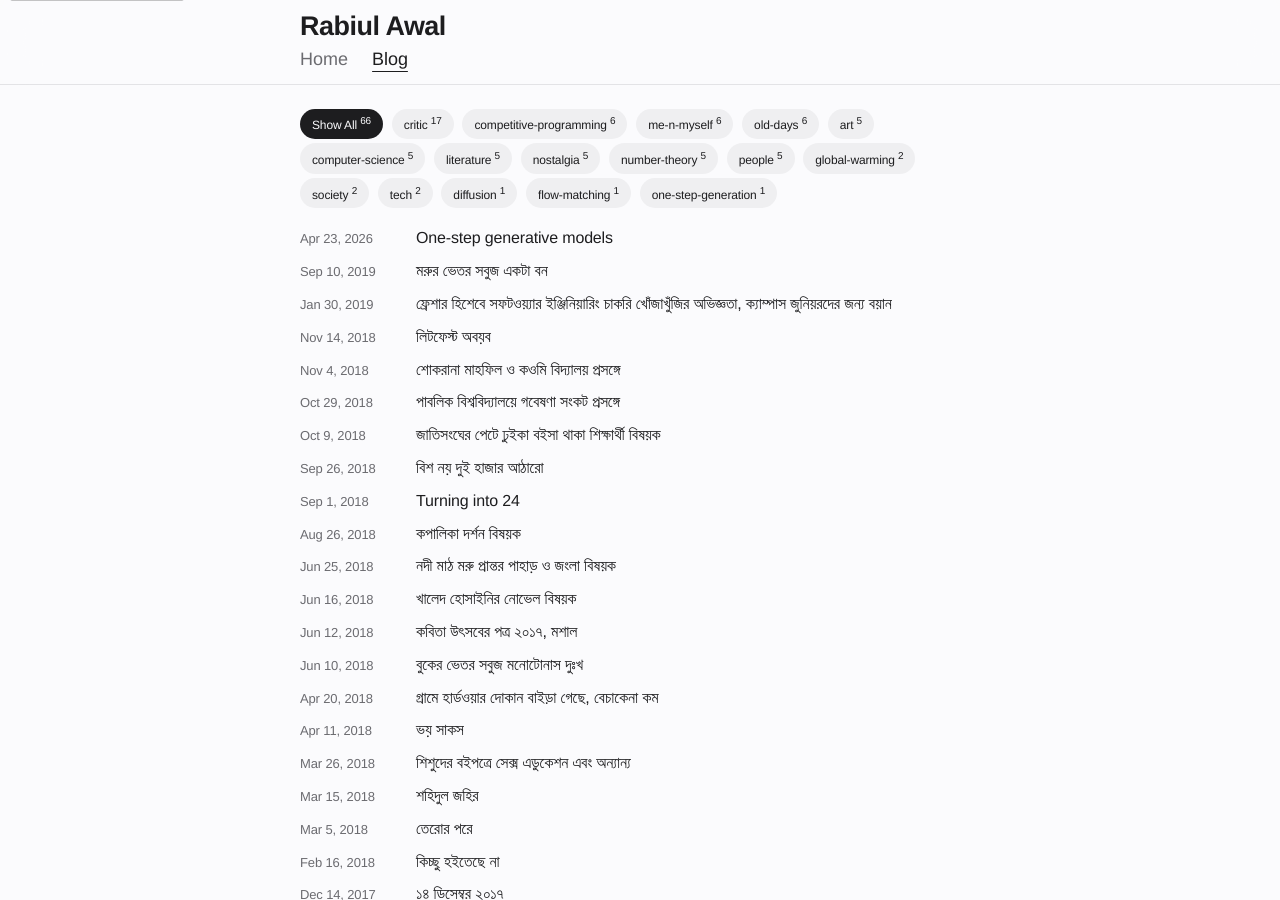
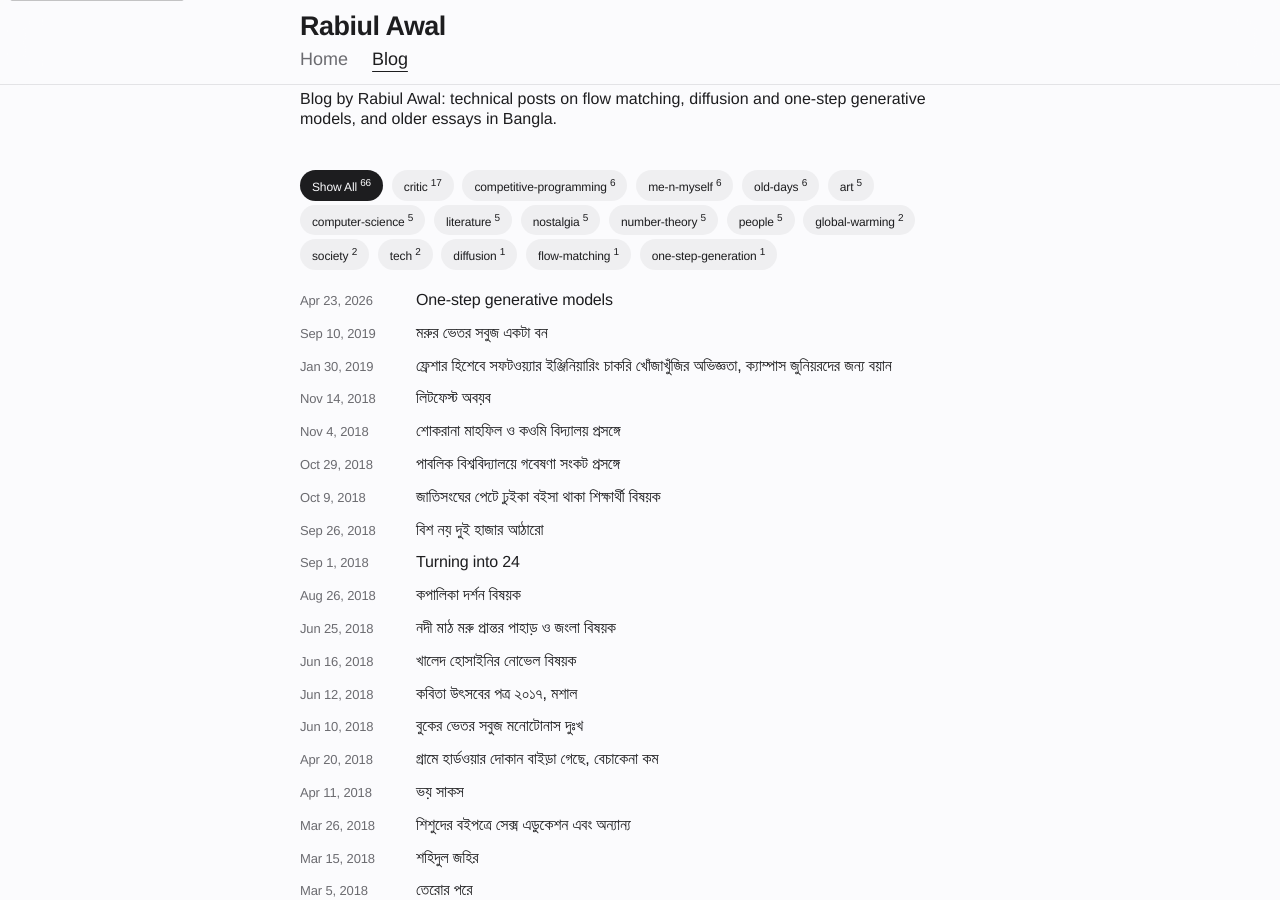
Before and after one commit to rabiulcste/rabiulcste.github.io, a Jekyll site: the page built from archive.html, in a window 1280 px wide and 900 px high. Built offline with Jekyll 4.4.1, drawn with Linux system fonts in a browser that asks for light colours; some web fonts are replaced.

Commit message:
SEO for the blog: unique descriptions, BlogPosting data, writing in llms.txt
- Every page gets its own meta description: front matter first, then a
  post's opening text (or its content when the excerpt is empty), then
  the site's. Before, 69 of 72 pages repeated the homepage's text.
- Posts carry BlogPosting JSON-LD (headline, date, language, tags,
  author) and og:locale (en_US or bn_BD).
- The archive and the one-step generative models post get written
  descriptions.
- llms.txt lists recent English technical posts, generated from the
  posts so new ones appear automatically.

Co-Authored-By: Claude Opus 5.5 <noreply@anthropic.com>

```diff
--- a/_includes/head.html
+++ b/_includes/head.html
@@ -1,7 +1,15 @@
 <head>
     <meta charset="utf-8">
     <meta name="viewport" content="width=device-width, initial-scale=1, viewport-fit=cover">
-    <meta name="description" content="{% if page.description and page.description != "" %}{{ page.description }}{% else %}{{ site.description }}{% endif %}">
+    {%- comment -%} One description per page: front matter first, then a post's opening text, then the site's. {%- endcomment -%}
+    {%- if page.description and page.description != "" -%}{%- assign meta_desc = page.description -%}
+    {%- elsif page.layout == "post" -%}
+        {%- assign meta_desc = page.excerpt | strip_html | normalize_whitespace | strip -%}
+        {%- if meta_desc == "" -%}{%- assign meta_desc = page.content | strip_html | normalize_whitespace | strip -%}{%- endif -%}
+        {%- if meta_desc == "" -%}{%- capture meta_desc %}{{ page.title }}, a post by {{ site.SEOTitle }}.{% endcapture -%}{%- endif -%}
+        {%- assign meta_desc = meta_desc | truncate: 160 -%}
+    {%- else -%}{%- assign meta_desc = site.description -%}{%- endif %}
+    <meta name="description" content="{{ meta_desc | escape_once }}">
     <meta name="color-scheme" content="light dark">
     <meta name="theme-color" content="{{ site.chrome-tab-theme-color }}" media="(prefers-color-scheme: light)">
     <meta name="theme-color" content="#0d0d0d" media="(prefers-color-scheme: dark)">
@@ -12,7 +20,7 @@
     {% case page.layout %}
     {% when 'post' %}
     <meta property="og:type" content="article">
-    <meta property="og:description" content="{{ page.excerpt | strip_html | truncate:200 }}">
+    <meta property="og:description" content="{{ meta_desc | escape_once }}">
     {% if page.date %}
     <meta property="article:published_time" content="{{ page.date | date: "%Y-%m-%dT%H:%M:%SZ" }}">
     {% endif %}
@@ -24,15 +32,33 @@
     {% endfor %}
     {% else %}
     <meta property="og:type" content="website">
-    <meta property="og:description" content="{% if page.description %}{{ page.description }}{% else %}{{ site.description }}{% endif %}">
+    <meta property="og:description" content="{{ meta_desc | escape_once }}">
     {% endcase %}
     <meta property="og:image" content="{{ site.sidebar-avatar }}">
     <meta property="og:url" content="{{ page.url | prepend: site.baseurl | prepend: site.url | remove_first: 'index.html' }}">
     <meta property="og:site_name" content="{{ site.SEOTitle }}">
+    <meta property="og:locale" content="{% if page.lang == 'bn' %}bn_BD{% else %}en_US{% endif %}">
 
     <title>{{ full_title }}</title>
     <meta name="twitter:card" content="summary">
     <meta name="twitter:site" content="@{{ site.twitter_username }}">
+    {%- if page.layout == "post" %}
+    <script type="application/ld+json">
+    {
+        "@context": "https://schema.org",
+        "@type": "BlogPosting",
+        "headline": {{ page.title | jsonify }},
+        "description": {{ meta_desc | jsonify }},
+        "datePublished": {{ page.date | date_to_xmlschema | jsonify }},
+        "inLanguage": {{ page.lang | default: "en" | jsonify }},
+        "url": {{ page.url | prepend: site.baseurl | prepend: site.url | jsonify }},
+        {%- if page.tags.size > 0 %}
+        "keywords": {{ page.tags | join: ", " | jsonify }},
+        {%- endif %}
+        "author": {"@type": "Person", "name": {{ site.SEOTitle | jsonify }}, "url": {{ site.url | append: site.baseurl | append: '/' | jsonify }}}
+    }
+    </script>
+    {%- endif %}
     {%- if page.url == "/" %}
     <script type="application/ld+json">
     {
--- a/archive.html
+++ b/archive.html
@@ -1,5 +1,6 @@
 ---
 title: Archive
+description: "Blog by Rabiul Awal: technical posts on flow matching, diffusion and one-step generative models, and older essays in Bangla."
 layout: default
 header-img: ""
 hide-title: true
--- a/llms.txt
+++ b/llms.txt
@@ -38,6 +38,12 @@ This file summarizes the site for language models and AI agents. Each project pa
 - [LinkedIn](https://www.linkedin.com/in/{{ site.linkedin_username }})
 - Email: {{ site.email }}
 
+## Writing
+
+Technical posts (English). Older essays on the blog are in Bangla.
+{% for post in site.posts %}{% unless post.lang == "bn" %}{% assign y = post.date | date: "%Y" | plus: 0 %}{% if y >= 2025 %}
+- [{{ post.title }}]({{ site.url }}{{ post.url }}): {% if post.description %}{{ post.description }}{% else %}{{ post.excerpt | strip_html | normalize_whitespace | truncate: 200 }}{% endif %} ({{ post.date | date: "%B %Y" }}){% endif %}{% endunless %}{% endfor %}
+
 ## Optional
 
 - [Blog archive]({{ site.url }}/archive/)
```
Also changed, not shown: _posts/cs/2026-04-23-few-step-flow-generative-models.md (+1 -0 lines).
